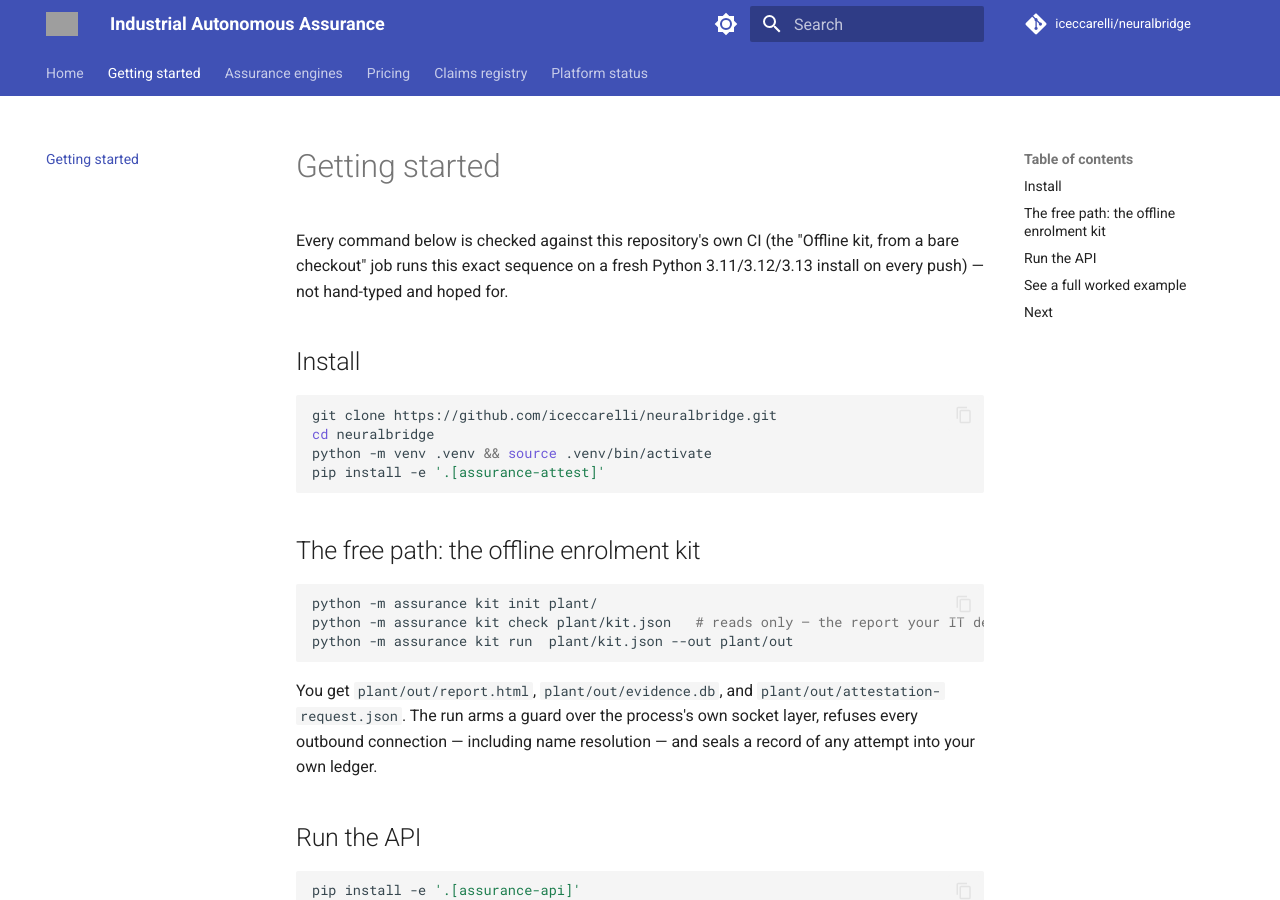
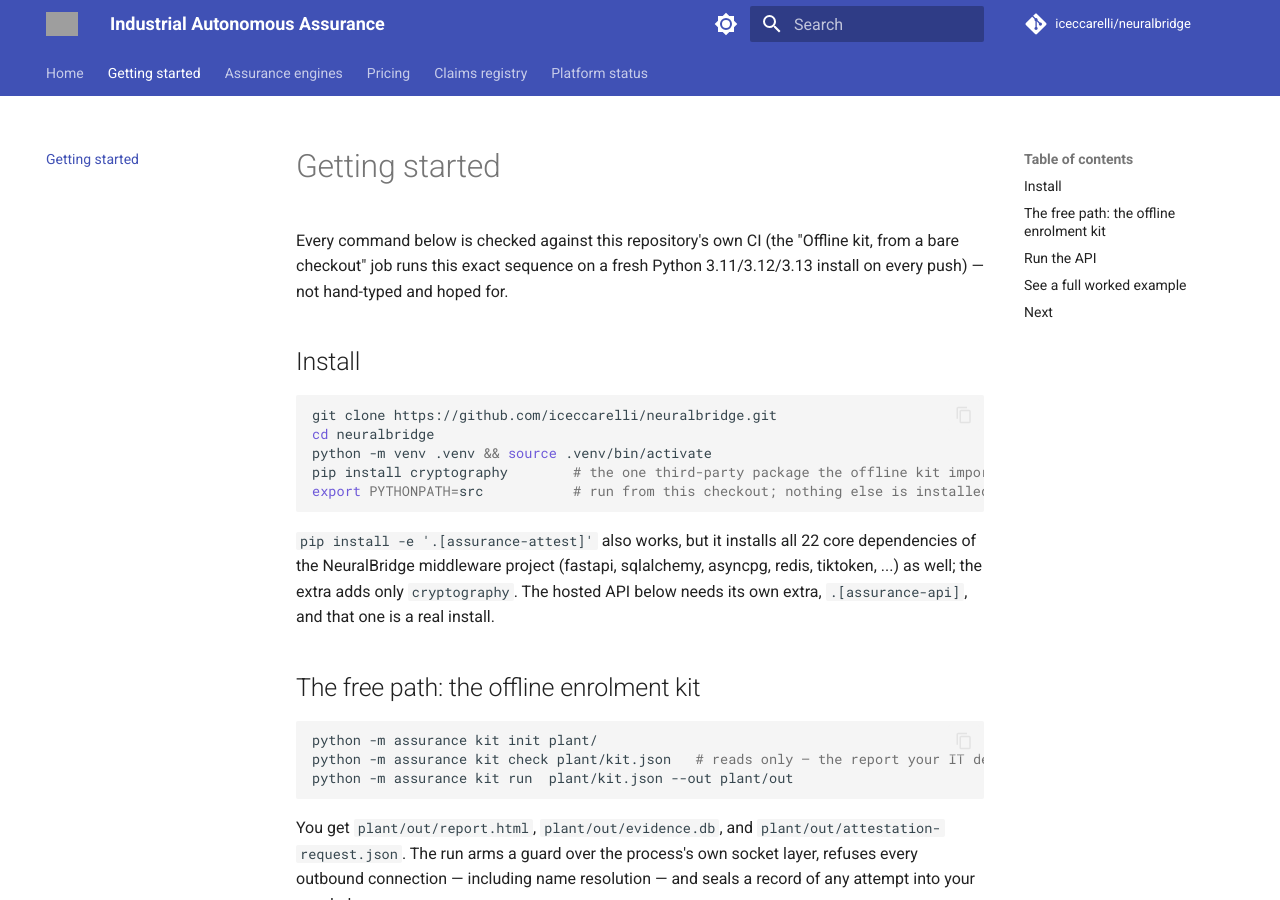
Before and after one commit to iceccarelli/neuralbridge, an MkDocs documentation site: the page built from docs/getting-started.md, in a window 1280 px wide and 900 px high. Built offline with MkDocs 1.6.1 and Material for MkDocs 9.7.7, drawn with Linux system fonts in a browser that asks for light colours; comment, search, counter and statistics services are not loaded; grey boxes are pictures that could not be loaded.

Commit message:
install instructions: say what installing does; fix the cryptography hint (B1)
- keys.py told people to pip install 'neuralbridge[assurance-attest]': there is no such
  distribution (it is neuralbridge-middleware). The hint now says pip install cryptography
  with the checkout on PYTHONPATH, and that the project's own install brings 22 core
  dependencies beside it.
- README, docs/getting-started, docs/index, the site's three install snippets and the
  cold-start CI job give the minimal path (cryptography + PYTHONPATH=src), and the README says
  what the extra really installs. Checked by running every CLI domain and a kit end to end in
  a venv holding only cryptography.
- 'No account, no API key' is stated as true of the kit and the offline commands only.
- the cold-start CI job fills the plan's suppliers (kit check now names them).

Co-Authored-By: Claude Sonnet 5.5 <noreply@anthropic.com>
Claude-Session: https://claude.ai/code/session_01GG4jcZfgRmfZFcG24PMZKf

````diff
--- a/docs/getting-started.md
+++ b/docs/getting-started.md
@@ -10,8 +10,14 @@ Python 3.11/3.12/3.13 install on every push) — not hand-typed and hoped for.
 git clone https://github.com/iceccarelli/neuralbridge.git
 cd neuralbridge
 python -m venv .venv && source .venv/bin/activate
-pip install -e '.[assurance-attest]'
+pip install cryptography        # the one third-party package the offline kit imports
+export PYTHONPATH=src           # run from this checkout; nothing else is installed
 ```
+
+`pip install -e '.[assurance-attest]'` also works, but it installs all 22 core
+dependencies of the NeuralBridge middleware project (fastapi, sqlalchemy, asyncpg,
+redis, tiktoken, ...) as well; the extra adds only `cryptography`. The hosted API
+below needs its own extra, `.[assurance-api]`, and that one is a real install.
 
 ## The free path: the offline enrolment kit
 
````
Also changed, not shown: README.md (+12 -3 lines), 5 other files.
